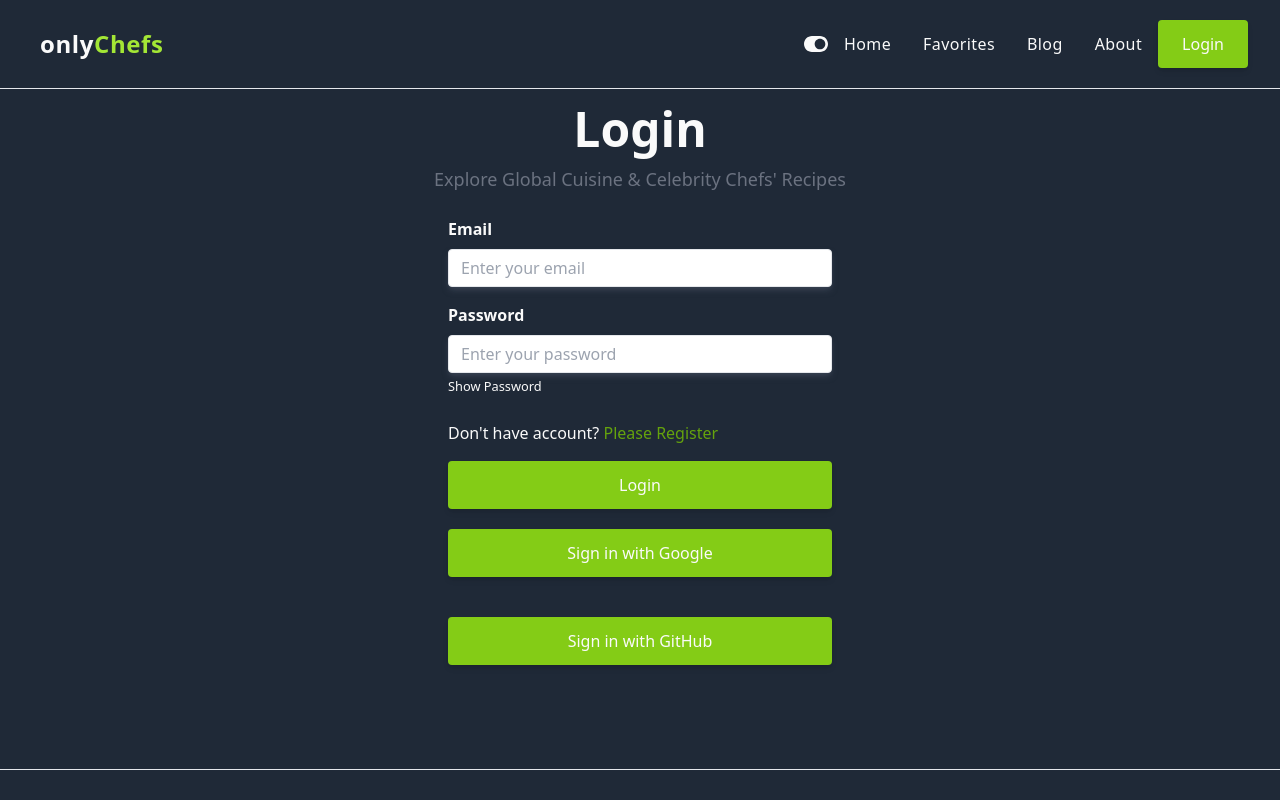
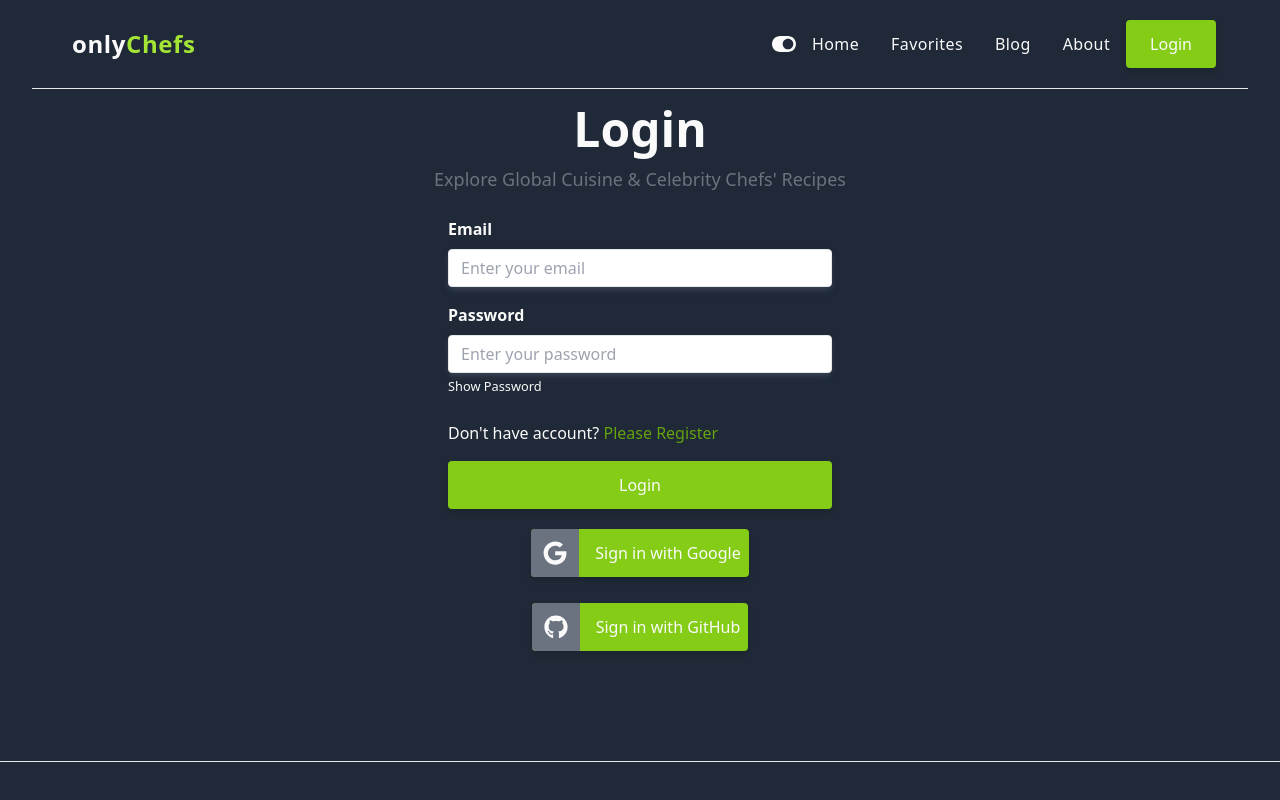
Before and after one commit to marjanhasan/onlyChefs-client, a React (Vite) app: page /login in a window 1280 px wide. Shown: the top 800 px of the page. Built offline with nearby package versions, Linux system fonts and the light colour scheme; no server answers.

Commit message:
banner background photo added

```diff
--- a/src/components/chefCard/Chef.jsx
+++ b/src/components/chefCard/Chef.jsx
@@ -3,7 +3,7 @@ import ChefCards from "./chefCards";
 
 const Chef = ({ chefs }) => {
   return (
-    <div className="my-12">
+    <div className="my-12 my-container">
       <div className="title-body">
         <h1 className="title">Popular Chefs</h1>
         <p className="para">
--- a/src/components/chefCard/ChefCards.jsx
+++ b/src/components/chefCard/ChefCards.jsx
@@ -1,7 +1,9 @@
-import React from "react";
+import React, { useContext } from "react";
 import { Link } from "react-router-dom";
+import { AuthContext } from "../../providers/AuthProviders";
 
 const ChefCards = ({ chef }) => {
+  const { user } = useContext(AuthContext);
   const {
     chef_img,
     chef_name,
@@ -26,7 +28,7 @@ const ChefCards = ({ chef }) => {
             <span>Likes: {num_likes}</span>
           </p>
         </div>
-        <Link to={`../chef/${id}`}>
+        <Link to={user ? `../chef/${id}` : "/login"}>
           <button className="py-2 font-medium transition duration-200 bg-lime-500 hover:bg-lime-700 w-full mt-3">
             View Recipes
           </button>
--- a/src/components/chefCard/ChefRecipeCards.jsx
+++ b/src/components/chefCard/ChefRecipeCards.jsx
@@ -15,7 +15,7 @@ const ChefRecipeCards = ({ recipe, id }) => {
   useEffect(() => {
     let locals = getFromDb();
     locals.map((local) => {
-      console.log(local);
+      // console.log(local);
       if (id == local.chef && recipe.id == local.recp) {
         setdisable(true);
       }
--- a/src/components/chefCard/ChefRecipes.jsx
+++ b/src/components/chefCard/ChefRecipes.jsx
@@ -4,7 +4,7 @@ import ChefRecipeCards from "./ChefRecipeCards";
 
 const ChefRecipes = () => {
   const details = useLoaderData();
-  console.log(details);
+  // console.log(details);
   const {
     id,
     chef_img,
--- a/src/components/cuisine/Cuisines.jsx
+++ b/src/components/cuisine/Cuisines.jsx
@@ -3,7 +3,7 @@ import CusineCards from "./CusineCards";
 
 const Cuisines = ({ cuisine }) => {
   return (
-    <div className="mt-6">
+    <div className="mt-6 my-container">
       <div className="title-body">
         <h2 className="title">Availabe Cuisine</h2>
         <p className="para">
--- a/src/components/explore/Explore.jsx
+++ b/src/components/explore/Explore.jsx
@@ -3,7 +3,7 @@ import { Link } from "react-router-dom";
 import { Player } from "@lottiefiles/react-lottie-player";
 const Explore = () => {
   return (
-    <div className="">
+    <div className="my-container">
       <div className="title-body">
         <h2 className="title">Explore Celebrity Chefs</h2>
         <p className="para">
--- a/src/components/home/BannerCarousel.jsx
+++ b/src/components/home/BannerCarousel.jsx
@@ -1,20 +1,29 @@
 import React, { useEffect } from "react";
 import { Link } from "react-router-dom";
+const divStyles = {
+  backgroundImage: `url(
+    https://soliloquywp.com/wp-content/uploads/2018/10/nb_dfs_cover.jpg
+  )`,
+  backgroundSize: "cover",
+  backgroundRepeat: "no-repeat",
+  backgroundPosition: "center",
+};
 
-function BannerCarousel() {
+function BannerCarousel({ title, description }) {
   return (
-    <div>
-      <div className="text-center">
-        <h1 className="text-2xl lg:text-3xl font-bold pb-6">
-          <span className="break-words">
-            Explore Global Cuisine & Celebrity Chefs' Recipes
-          </span>
-        </h1>
-        <p className="para w-3/5 mx-auto lg:text-center"></p>
-        <div className="my-6">
-          <Link to="/register">
-            <button className="btn">Get Started</button>
-          </Link>
+    <div style={divStyles} className="text-center max-w-7xl mx-auto">
+      <div className="bg-gradient-to-b from-transparent to-black flex items-center justify-center py-24">
+        <div className="md:w-3/4 p-4">
+          <h2 className="text-white text-3xl font-bold uppercase">
+            <span className="break-words">ONLYCHEF:</span> <br />
+            <span>Explore Global Cuisine</span>
+          </h2>
+          <p className="text-gray-50 text-lg mt-4 mx-auto">{description}</p>
+          <div className="flex justify-center font-semibold mt-3">
+            <Link to="/register">
+              <button className="btn">Get Started</button>
+            </Link>
+          </div>
         </div>
       </div>
     </div>
@@ -22,3 +31,24 @@ function BannerCarousel() {
 }
 
 export default BannerCarousel;
+{
+  /* <div className="relative w-full inline-block duration-500">
+        <div className="absolute inset-0 bg-gradient-to-b from-transparent to-black"></div>
+        <img
+          src="https://soliloquywp.com/wp-content/uploads/2018/10/nb_dfs_cover.jpg"
+          className="h-full w-full object-cover"
+        />
+        <div className="absolute top-1/2 left-1/2 -translate-x-1/2 -translate-y-1/2 w-3/4 p-4">
+          <h2 className="text-white text-3xl font-bold uppercase">
+            <span className="break-words">ONLYCHEF:</span> <br />
+            <span>Explore Global Cuisine</span>
+          </h2>
+          <p className="text-gray-50 text-lg mt-4 break-words">{description}</p>
+          <div className="flex justify-center font-semibold mt-3">
+            <Link to="/register">
+              <button className="btn">Get Started</button>
+            </Link>
+          </div>
+        </div>
+      </div> */
+}
--- a/src/components/home/Home.jsx
+++ b/src/components/home/Home.jsx
@@ -10,7 +10,7 @@ const Home = () => {
   return (
     <div className="my-contaier">
       {/* banner section  */}
-      <BannerCarousel />
+      <BannerCarousel title={title} description={description} />
 
       {/* popular chefs section  */}
       <Chef chefs={chefs} />
--- a/src/components/login/Login.jsx
+++ b/src/components/login/Login.jsx
@@ -1,6 +1,7 @@
 import React, { useContext, useState } from "react";
 import { Link, useLocation, useNavigate } from "react-router-dom";
 import { AuthContext } from "../../providers/AuthProviders";
+import { FaGoogle, FaGithub } from "react-icons/fa";
 
 const Login = () => {
   const [email, setEmail] = useState("");
@@ -113,14 +114,26 @@ const Login = () => {
           Login
         </button>
       </form>
-      <div className="w-full max-w-sm mx-auto mb-10">
-        <button onClick={handleGoogleSignIn} className="btn w-full">
-          Sign in with Google
+      <div className=" max-w-fit mx-auto mb-5">
+        <button
+          onClick={handleGoogleSignIn}
+          className="inline-flex items-center justify-center h-12 mb-3 font-medium transition duration-200 rounded shadow-md  md:mb-0 bg-lime-500 hover:bg-lime-700 overflow-hidden"
+        >
+          <span className="mr-4 bg-gray-500 p-3">
+            <FaGoogle className=" text-2xl" />
+          </span>
+          <span className="pr-2">Sign in with Google</span>
         </button>
       </div>
-      <div className="w-full max-w-sm mx-auto mb-10">
-        <button onClick={handleGitHubSignIn} className="btn w-full">
-          Sign in with GitHub
+      <div className="max-w-fit mx-auto mb-10">
+        <button
+          onClick={handleGitHubSignIn}
+          className="inline-flex items-center justify-center h-12  mb-3 font-medium transition duration-200 rounded shadow-md  md:mb-0 bg-lime-500 hover:bg-lime-700 overflow-hidden"
+        >
+          <span className="mr-4 bg-gray-500 p-3">
+            <FaGithub className=" text-2xl" />
+          </span>
+          <span className="pr-2">Sign in with GitHub</span>
         </button>
       </div>
     </div>
--- a/src/components/shared/Header.jsx
+++ b/src/components/shared/Header.jsx
@@ -10,7 +10,7 @@ const Header = ({ toggleDarkMode, darkMode }) => {
   const { currentUser, logOut, user } = useContext(AuthContext);
   console.log(currentUser);
   return (
-    <div className="">
+    <div className="my-container">
       <div className="flex items-center justify-between relative px-4 py-5 mx-auto sm:max-w-xl md:max-w-full lg:max-w-screen-xl md:px-24 lg:px-8">
         {/* logo section  */}
         <Link to="/" className="">
--- a/src/providers/AuthProviders.jsx
+++ b/src/providers/AuthProviders.jsx
@@ -28,7 +28,6 @@ const AuthProviders = ({ children }) => {
 
   // update user profile
   const userProfile = (name, photo) => {
-    setLoading(true);
     return updateProfile(currentUser, { displayName: name, photoURL: photo });
   };
 
```
